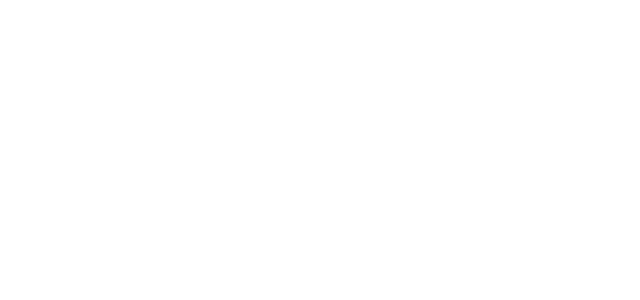
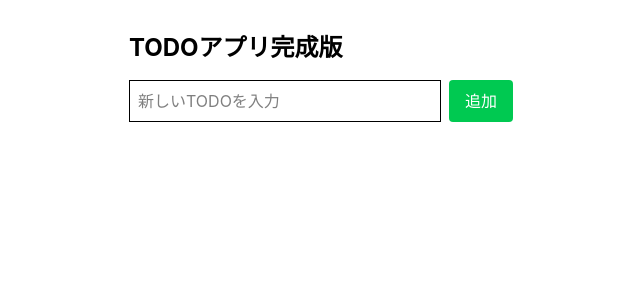
Before and after one commit to nozawana/Create-a-codespace, a React (Vite) app: page / in a window 1280 px wide. Shown: the top 300 px of the page, without its empty margins (319-959 px from the left). Built offline with nearby package versions, Linux system fonts and the light colour scheme.

Commit message:
デプロイ

```diff
--- a/src/App.tsx
+++ b/src/App.tsx
@@ -1,48 +1,71 @@
 import { useState, useEffect } from "react";
 
 export default function App() {
-  // ① 初期値：保存されているデータがあればそれを使い、なければ空配列 []
+  // ① 初期化：LocalStorageからデータを読み込む
   const [todos, setTodos] = useState<string[]>(() => {
     const saved = localStorage.getItem("my-todos");
     return saved ? JSON.parse(saved) : [];
   });
   const [text, setText] = useState<string>("");
 
-  // ② 保存：todosの中身が変わるたびに実行される
+  // ② 保存：todosが変わるたびにLocalStorageへ書き込む
   useEffect(() => {
     localStorage.setItem("my-todos", JSON.stringify(todos));
   }, [todos]);
 
+  // ③ 追加機能
   const addTodo = () => {
     if (text === "") return;
     setTodos([...todos, text]);
     setText("");
   };
 
-// ...中略...
+  // ④ 削除機能（今回追加！）
   const deleteTodo = (index: number) => {
-    // 指定したインデックス以外の項目だけを残す（＝削除）
+    // filterメソッド：条件に合うもの（クリックしたindex以外のもの）だけを残す
     const newTodos = todos.filter((_, i) => i !== index);
     setTodos(newTodos);
   };
 
   return (
-    <div className="p-8">
-      {/* ...入力欄などはそのまま... */}
-      <ul>
+    <div className="p-8 max-w-md mx-auto">
+      <h1 className="text-2xl font-bold mb-4">TODOアプリ完成版</h1>
+
+      <div className="flex mb-4">
+        <input
+          type="text"
+          value={text}
+          onChange={(e) => setText(e.target.value)}
+          className="border p-2 flex-grow mr-2"
+          placeholder="新しいTODOを入力"
+        />
+        <button onClick={addTodo} className="bg-green-500 text-white px-4 py-2 rounded">
+          追加
+        </button>
+      </div>
+
+      <ul className="space-y-2">
         {todos.map((todo, index) => (
-          <li key={index} className="flex justify-between items-center border-b py-2">
+          <li key={index} className="flex justify-between items-center border-b py-2 px-1">
             <span>{todo}</span>
             <button
               onClick={() => deleteTodo(index)}
-              className="text-red-500 hover:bg-red-100 px-2 py-1 rounded"
+              className="text-red-500 hover:bg-red-50 px-2 py-1 rounded text-sm transition-colors"
             >
               削除
             </button>
           </li>
         ))}
       </ul>
-      {/* ...すべて消去ボタンなどはそのまま... */}
+
+      {todos.length > 0 && (
+        <button
+          onClick={() => setTodos([])}
+          className="mt-8 text-xs text-gray-400 underline hover:text-red-400"
+        >
+          すべて消去
+        </button>
+      )}
     </div>
   );
 }
```
